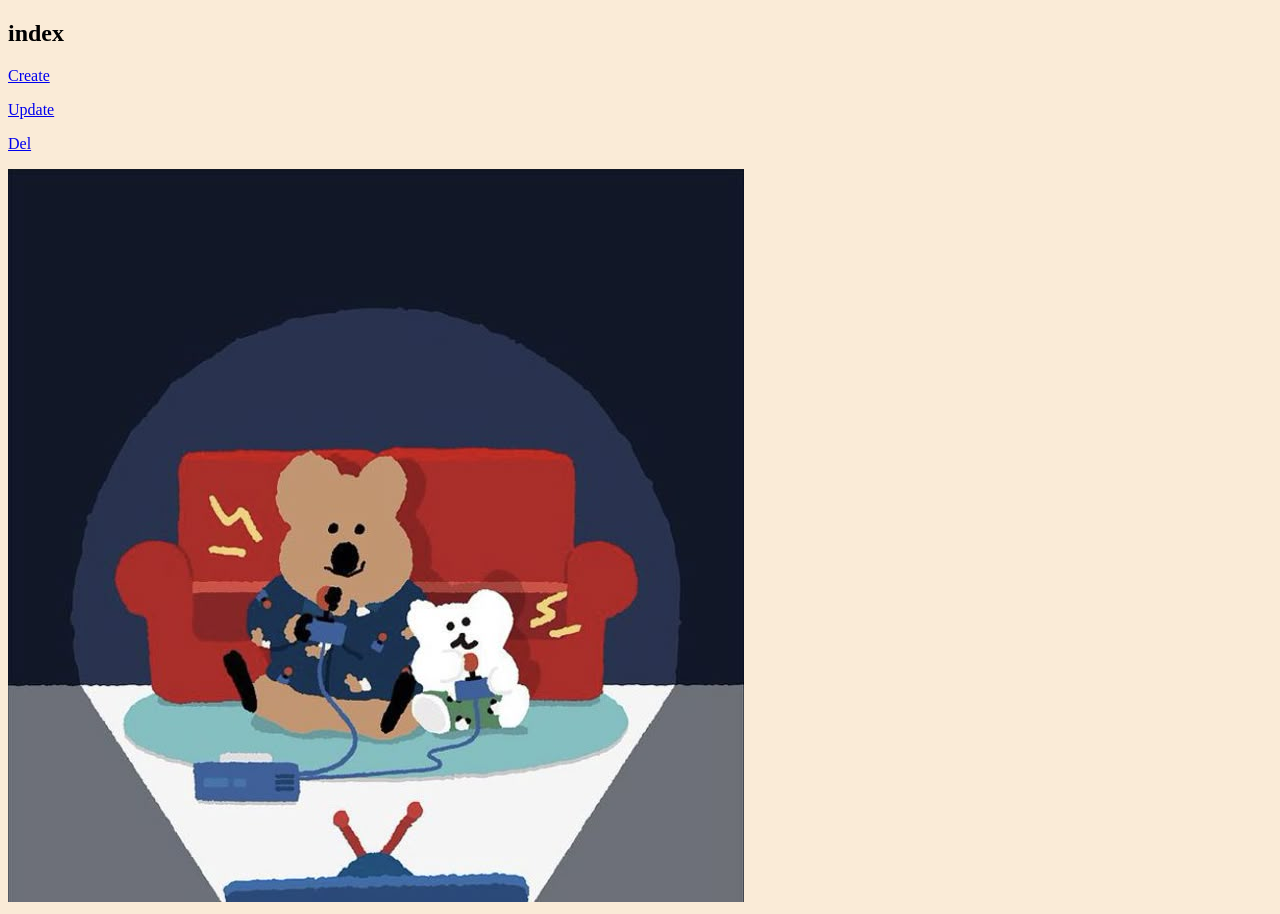
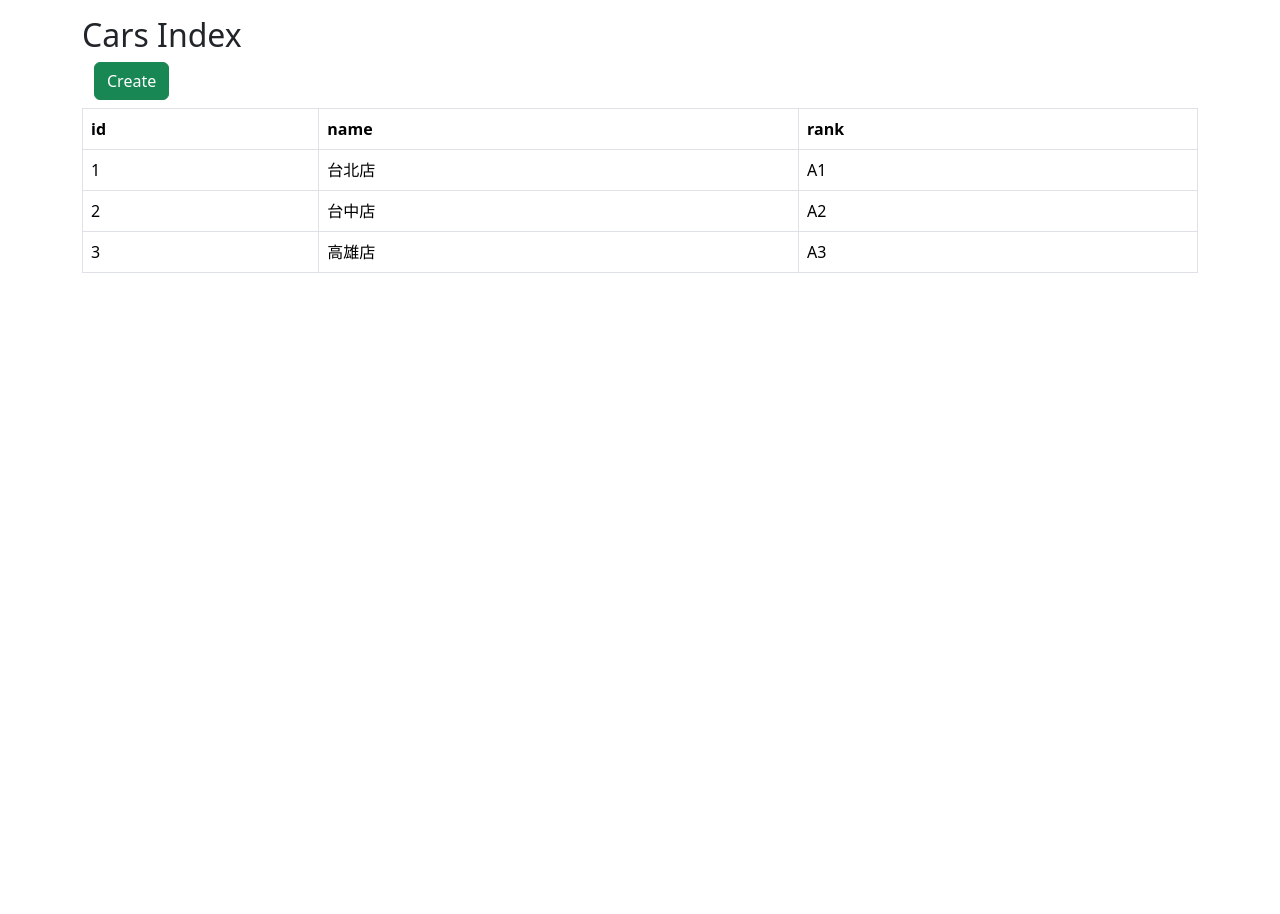
Before and after one commit to oliviawu31/Laravel, a Laravel app: page /cars in a window 1280 px wide. After the commit the page ends 273 px from the top, so only its background shows below. Run offline with Laravel 12, Linux system fonts and the light colour scheme.

Commit message:
index create

```diff
--- /dev/null
+++ b/laravel_0219/app/Http/Controllers/CarController.php
@@ -0,0 +1,86 @@
+<?php
+namespace App\Http\Controllers;
+
+use Illuminate\Http\Request;
+
+class CarController extends Controller
+{
+    /**
+     * Display a listing of the resource.
+     */
+    public function index()
+    {
+        // 抓全部資料
+        $data = [
+            [
+                'id'   => 1,
+                'name' => '台北店',
+                'rank' => 'A1',
+            ],
+            [
+                'id'   => 2,
+                'name' => '台中店',
+                'rank' => 'A2',
+            ],
+            [
+                'id'   => 3,
+                'name' => '高雄店',
+                'rank' => 'A3',
+            ],
+
+        ];
+
+        //dd('hello cars index');
+        return view('car.index', ['data' => $data]);
+
+    }
+
+    /**
+     * Show the form for creating a new resource.
+     */
+    public function create()
+    {
+        // dd('cars create ok');
+        return view('car.create');
+    }
+
+    /**
+     * Store a newly created resource in storage.
+     */
+    public function store(Request $request)
+    {
+        //
+    }
+
+    /**
+     * Display the specified resource.
+     */
+    public function show(string $id)
+    {
+        //
+    }
+
+    /**
+     * Show the form for editing the specified resource.
+     */
+    public function edit(string $id)
+    {
+        //
+    }
+
+    /**
+     * Update the specified resource in storage.
+     */
+    public function update(Request $request, string $id)
+    {
+        //
+    }
+
+    /**
+     * Remove the specified resource from storage.
+     */
+    public function destroy(string $id)
+    {
+        //
+    }
+}
--- a/laravel_0219/resources/views/car/index.blade.php
+++ b/laravel_0219/resources/views/car/index.blade.php
@@ -2,32 +2,44 @@
 <html lang="en">
 
 <head>
-    <meta charset="UTF-8">
-    <meta name="viewport" content="width=device-width, initial-scale=1.0">
-    <meta http-equiv="X-UA-Compatible" content="ie=edge">
-    <link rel="stylesheet" href="{{ asset('assets/css/style.css') }}">
-    <title>Document</title>
-    <style>
-        .pic {
-            align-items: center;
-            width: 10px;
-        }
-    </style>
+    <title>Bootstrap Example</title>
+    <meta charset="utf-8">
+    <meta name="viewport" content="width=device-width, initial-scale=1">
+    <link href="https://cdn.jsdelivr.net/npm/bootstrap@5.3.3/dist/css/bootstrap.min.css" rel="stylesheet">
+    <script src="https://cdn.jsdelivr.net/npm/bootstrap@5.3.3/dist/js/bootstrap.bundle.min.js"></script>
 </head>
 
 <body>
-    <h2>index</h2>
-    <p>
-        <a href="{{ route('cars.create') }}">Create</a>
-    </p>
-    <p>
-        <a href="{{ route('cars.update') }}">Update</a>
-    </p>
-    <p>
-        <a href="{{ route('cars.del') }}">Del</a>
-    </p>
-    <div class="pic">
-        <img src="{{ asset('assets/images/22.jpg') }}" alt="">
+
+    <div class="container mt-3">
+        <h2>Cars Index</h2>
+        <div class="container mb-2">
+            <div class="row me-2">
+                <div class="col">
+                    <a href="{{ route('cars.create') }}">
+                        <button type="button" class="btn btn-success">Create</button>
+                    </a>
+                </div>
+            </div>
+        </div>
+        <table class="table table-bordered">
+            <thead>
+                <tr>
+                    <th>id</th>
+                    <th>name</th>
+                    <th>rank</th>
+            </thead>
+            <tbody>
+                <?php foreach ($data as $key => $value):?>
+                <tr>
+                    <td>{{ $value['id'] }}</td>
+                    <td>{{ $value['name'] }}</td>
+                    <td>{{ $value['rank'] }}</td>
+                </tr>
+                <?php endforeach;?>
+
+            </tbody>
+        </table>
     </div>
 
 </body>
--- a/laravel_0219/routes/web.php
+++ b/laravel_0219/routes/web.php
@@ -1,5 +1,6 @@
 <?php
 
+use App\Http\Controllers\CarController;
 use Illuminate\Support\Facades\Route;
 
 // 一頁式網站的首頁
@@ -30,21 +31,23 @@ Route::get('/foodie', function () {
 });
 
 // car>index
-Route::get('/cars', function () {
-    return view('car.index');
-})->name('cars.index');
+// Route::get('/cars', function () {
+//     return view('car.index');
+// })->name('cars.index');
 
 // car>create
-Route::get('/cars/create', function () {
-    return view('car.create');
-})->name('cars.create');
+// Route::get('/cars/create', function () {
+//     return view('car.create');
+// })->name('cars.create');
 
 // car>updete
-Route::get('/cars/update', function () {
-    return view('car.update');
-})->name('cars.update');
+// Route::get('/cars/update', function () {
+//     return view('car.update');
+// })->name('cars.update');
 
 // car>del
-Route::get('/cars/del', function () {
-    return view('car.del');
-})->name('cars.del');
+// Route::get('/cars/del', function () {
+//     return view('car.del');
+// })->name('cars.del');
+
+Route::resource('cars', CarController::class);
```
Also changed, not shown: laravel_0219/resources/views/car/create.blade.php (+26 -10 lines).
